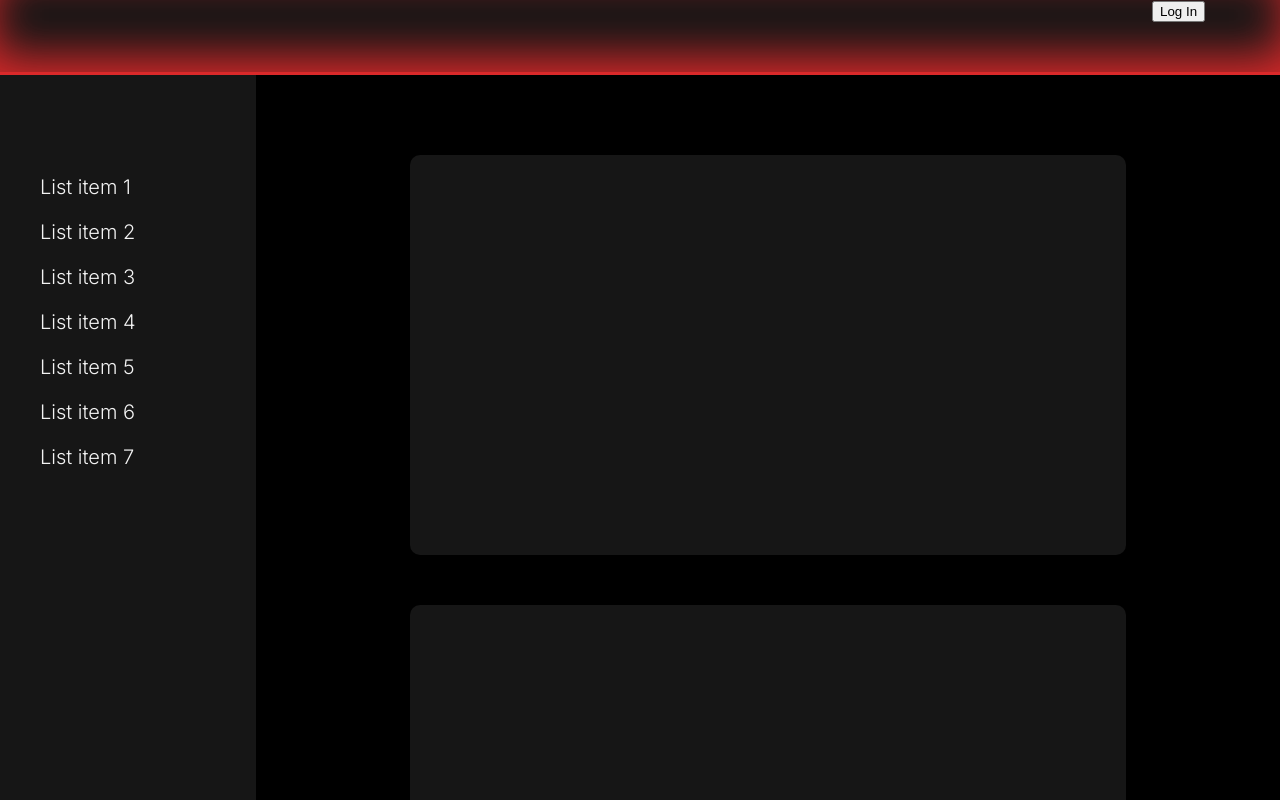
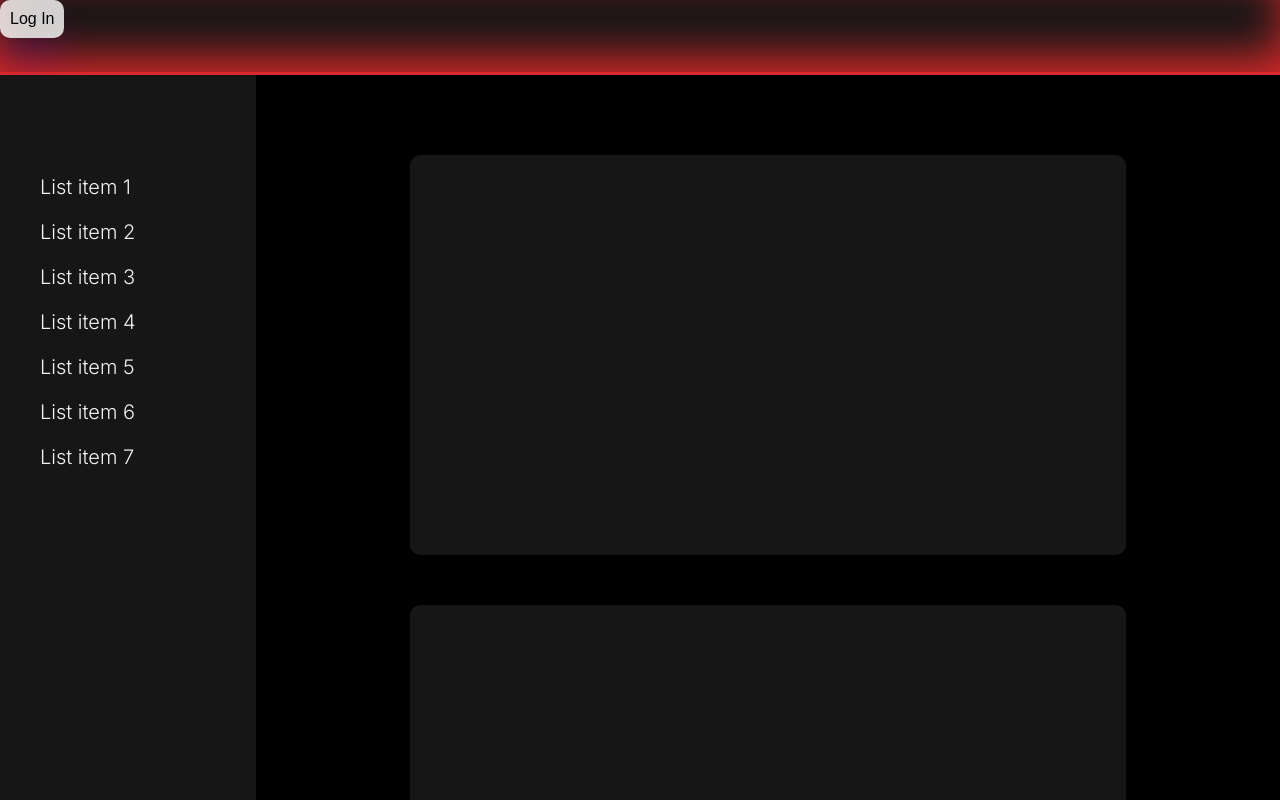
Before and after one commit to xCalib3r/Apex-comDev, a plain HTML site: page index.html in a window 1280 px wide. Drawn offline with Linux system fonts and the light colour scheme.

Commit message:
login-btn update#1
Changed design of the login button.

```diff
--- a/CSS/stylesheet.css
+++ b/CSS/stylesheet.css
@@ -35,9 +35,9 @@ body {transition: 300ms; margin: 0; padding: 0; font-family: 'Inter', sans-serif
 	height: var(--nav_height);
 	float: left;
 	box-sizing: border-box;
-	box-shadow: -1px -21px 46px -5px rgba(218,41,42,1) inset;
 	-webkit-box-shadow: -1px -21px 46px -5px rgba(218,41,42,1) inset;
 	-moz-box-shadow: -1px -21px 46px -5px rgba(218,41,42,1) inset;
+	box-shadow: -1px -21px 46px -5px rgba(218,41,42,1) inset;
 }
 #main {
 	float: left;
@@ -76,7 +76,7 @@ body {transition: 300ms; margin: 0; padding: 0; font-family: 'Inter', sans-serif
 	padding-top: 10vh;
 	width: 70%;
 	height: auto;
-	margin: 0 auto;
+	margin:  auto;
 }
 .element {
 	width: 100%;
@@ -87,10 +87,33 @@ body {transition: 300ms; margin: 0; padding: 0; font-family: 'Inter', sans-serif
 	transition: 300ms;
 }
 .element:hover {
-	box-shadow: 1px 25px 42px -14px rgba(124,0,199,1);
 	-webkit-box-shadow: 1px 25px 42px -14px rgba(124,0,199,1);
 	-moz-box-shadow: 1px 25px 42px -14px rgba(124,0,199,1);
+	box-shadow: 1px 25px 42px -14px rgba(124,0,199,1);
 }
 #login{
-	margin-left: 90%;
+	margin: auto;
 }
+
+#login_btn{
+	text-align: center;
+	text-decoration: none;
+	font-size: 1em;
+	padding: 10px;
+
+
+	background: rgba(255, 255, 255, 0.8);
+	-webkit-border-radius:10px;
+	-moz-border-radius:10px;
+	border-radius: 10px;
+	border: 0px;
+	-webkit-box-shadow: 1px 25px 42px -14px rgba(124,0,199,1);
+	-moz-box-shadow: 1px 25px 42px -14px rgba(124,0,199,1);
+	box-shadow: 1px 25px 42px -14px rgba(124,0,199,1);
+}
+
+#login_btn:hover > #upper_nav{
+	-webkit-box-shadow: 1px 25px 42px -14px rgba(124,0,199,1);
+	-moz-box-shadow: 1px 25px 42px -14px rgba(124,0,199,1);
+	box-shadow: 1px 25px 42px -14px rgba(124,0,199,1);
+}
--- a/index.html
+++ b/index.html
@@ -6,7 +6,7 @@
   <meta charset="utf-8">
   <meta name="viewport" content="width=device-width, initial-scale=1">
 
-  <title>SITE TITLE</title>
+  <title>Apex comDev</title>
   <meta name="description" content="A simple HTML5 Template for new projects.">
   <meta name="author" content="SitePoint">
 
@@ -28,7 +28,9 @@
 
 <body>
   <section id="upper_nav">
-	<div id="login" onclick="LogIn(this)"><button>Log In</button></div>
+	<div id="login" onclick="LogIn(this)">
+		<button id="login_btn">Log In</button>
+	</div>
   </section>
   <section id="main">
   	  <section id="nav_panel">
```
